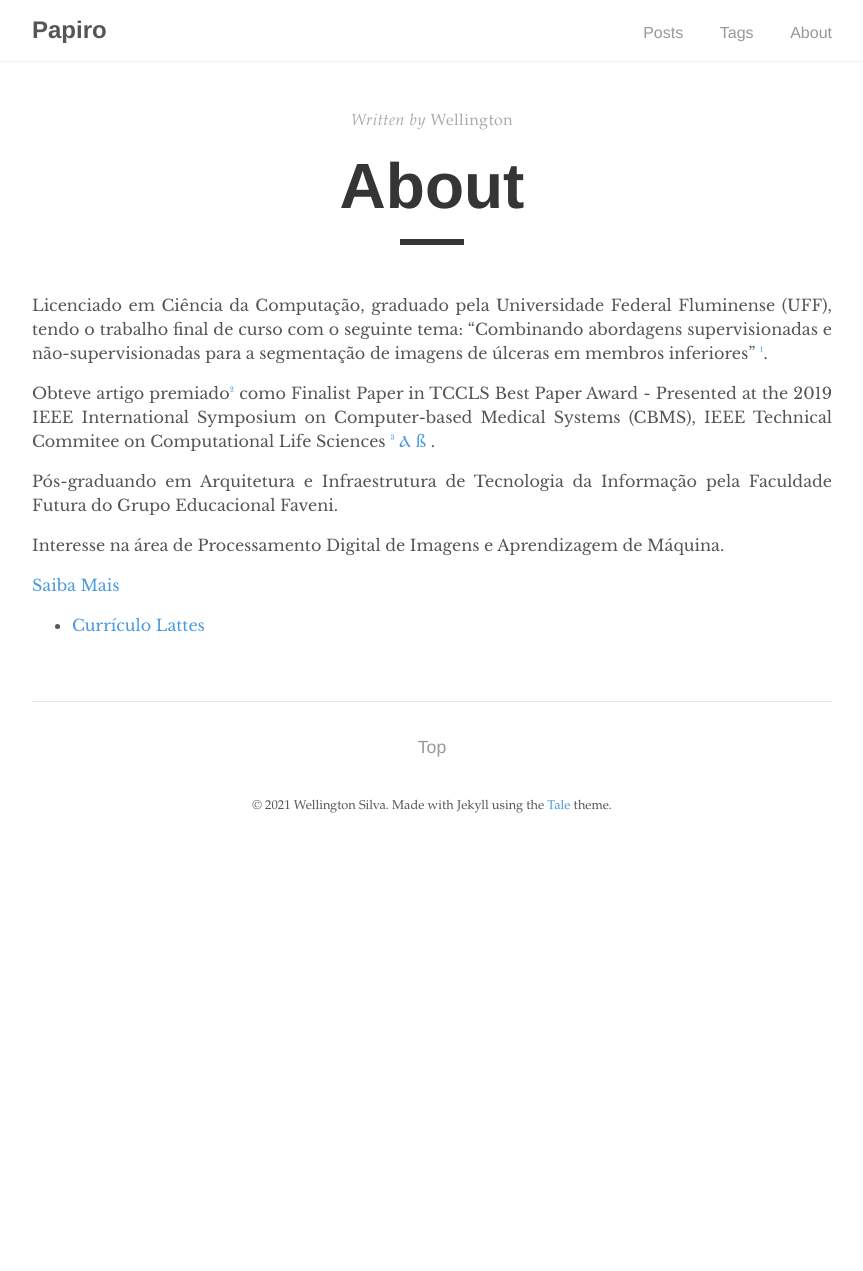
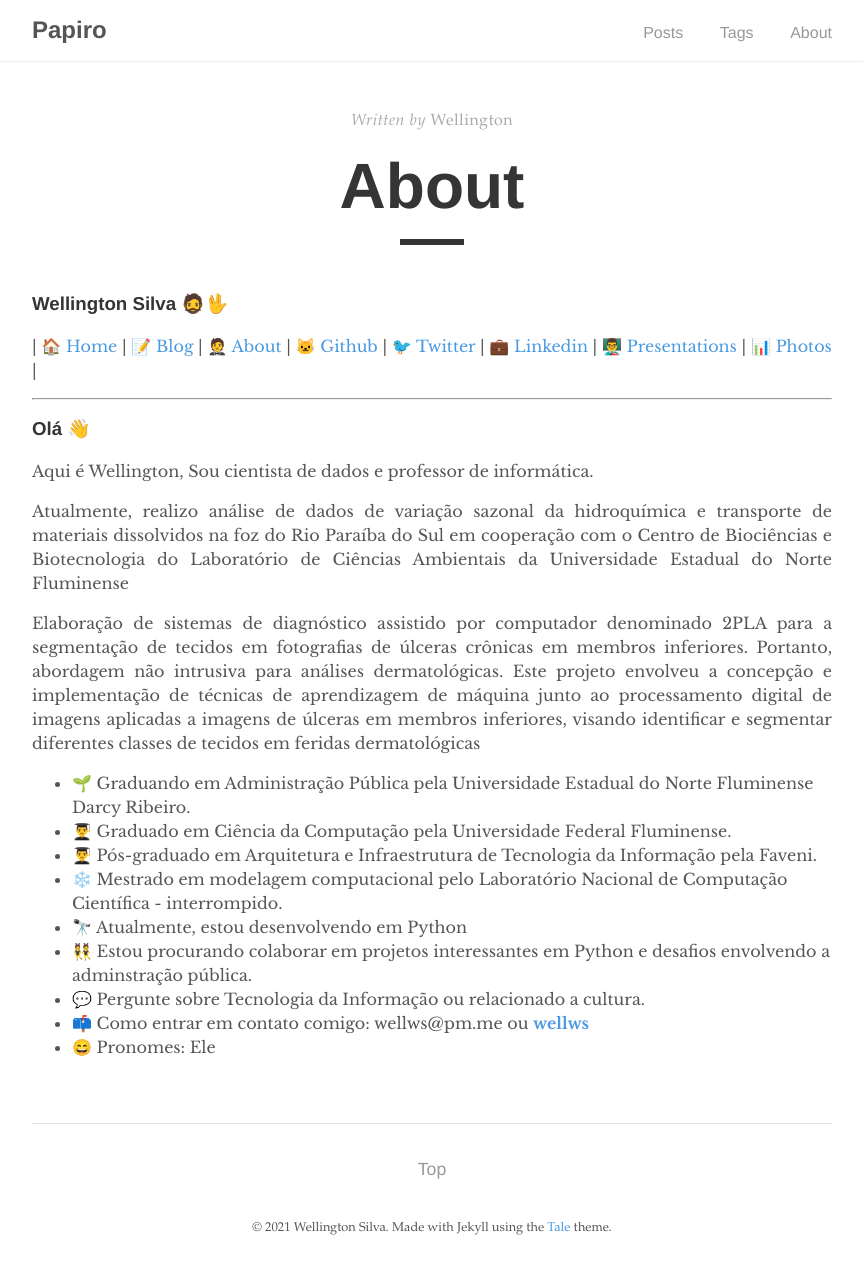
Before and after one commit to sswellington/blog, a Jekyll site: the page built from _pages/about.md, in a window 1280 px wide. Shown: the whole page, without its empty margins (208-1071 px from the left). Built offline with Jekyll 4.4.1, drawn with Linux system fonts in a browser that asks for light colours; before the commit the page ends 900 px from its top, so only the background shows below that.

Commit message:
docs: update about

```diff
--- a/_pages/about.md
+++ b/_pages/about.md
@@ -5,19 +5,39 @@ author: "Wellington"
 permalink: /about/
 ---
 
-Licenciado em Ciência da Computação, graduado pela Universidade Federal Fluminense (UFF), tendo o trabalho final de curso com o seguinte tema: "Combinando abordagens supervisionadas e não-supervisionadas para a segmentação de imagens de úlceras em membros inferiores"
-[¹](http://infes.uff.br/aluno-do-infes-uff-e-pesquisadores-do-grupo-anoti-tem-trabalho-reconhecido-em-conferencia-internacional-aluno-wellington-de-souza-silva-do-curso-de-computacao-do-infes-uff-foi-premiado-como-finalist/).
+### Wellington Silva 🧔🖖
+<!-- nav -->
+| [🏠 Home](https://sswellington.github.io/)
+| [📝 Blog](https://sswellington.github.io/blog/)
+| [🤵 About](https://sswellington.github.io/sobre/)
+| [🐱 Github](https://github.com/sswellington)
+| [🐦 Twitter](https://twitter.com/__wellws__)
+| [💼 Linkedin](https://www.linkedin.com/in/sswellington/)
+| [👨‍🏫 Presentations](https://github.com/sswellington/presentations)
+| [📊 Photos](https://sswellington.github.io/photos/)
+|
 
-Obteve artigo premiado[²](https://www.computer.org/csdl/proceedings-article/cbms/2019/228600a343/1cdO0qLxGvK) como Finalist Paper in TCCLS Best Paper Award - Presented at the 2019 IEEE International Symposium on Computer-based Medical Systems (CBMS),
-IEEE Technical Commitee on Computational Life Sciences
-[³](https://icmc.usp.br/noticias/4404-computacao-e-medicina-artigos-do-icmc-sao-premiados-em-conferencia-internacional)
-[Ⲁ](https://www.ifnmg.edu.br/mais-noticias-portal/492-portal-noticias-2019/21351-professor-do-ifnmg-e-um-dos-autores-de-estudo-premiado-em-uma-das-principais-conferencias-na-area-de-computacao-medicina-e-bioinformatica)
-[ß](http://agencia.fapesp.br/artigos-de-pesquisadores-do-icmc-usp-sao-premiados-em-conferencia-internacional/31134/)
-.
+---
 
-Pós-graduando em Arquitetura e Infraestrutura de Tecnologia da Informação pela Faculdade Futura do Grupo Educacional Faveni.
+### Olá 👋
 
-Interesse na área de Processamento Digital de Imagens e Aprendizagem de Máquina.
+Aqui é Wellington, Sou cientista de dados e professor de informática.
 
-[Saiba Mais](https://sswellington.github.io/about/)
-* [Currículo Lattes](http://lattes.cnpq.br/9272070981915554)
+Atualmente, realizo análise de dados de variação sazonal da hidroquímica e transporte de materiais dissolvidos na foz do Rio Paraíba do Sul em cooperação com o Centro de Biociências e Biotecnologia do Laboratório de Ciências Ambientais da Universidade Estadual do Norte Fluminense
+
+Elaboração de sistemas de diagnóstico assistido por computador denominado 2PLA para a
+segmentação de tecidos em fotografias de úlceras crônicas em membros inferiores. Portanto,
+abordagem não intrusiva para análises dermatológicas. Este projeto envolveu a concepção e
+implementação de técnicas de aprendizagem de máquina junto ao processamento digital de
+imagens aplicadas a imagens de úlceras em membros inferiores, visando identificar e segmentar
+diferentes classes de tecidos em feridas dermatológicas
+
+- 🌱 Graduando em Administração Pública pela Universidade Estadual do Norte Fluminense Darcy Ribeiro.
+- 👨‍🎓 Graduado em Ciência da Computação pela Universidade Federal Fluminense.
+- 👨‍🎓 Pós-graduado em Arquitetura e Infraestrutura de Tecnologia da Informação pela Faveni.
+- ❄️ Mestrado em modelagem computacional pelo Laboratório Nacional de Computação Científica - interrompido.
+- 🔭 Atualmente, estou desenvolvendo em Python
+- 👯 Estou procurando colaborar em projetos interessantes em Python e desafios envolvendo a adminstração pública.
+- 💬 Pergunte sobre Tecnologia da Informação ou relacionado a cultura.
+- 📫 Como entrar em contato comigo: wellws@pm.me ou [__wellws__](twitter.com/__wellws__)
+- 😄 Pronomes: Ele
```
